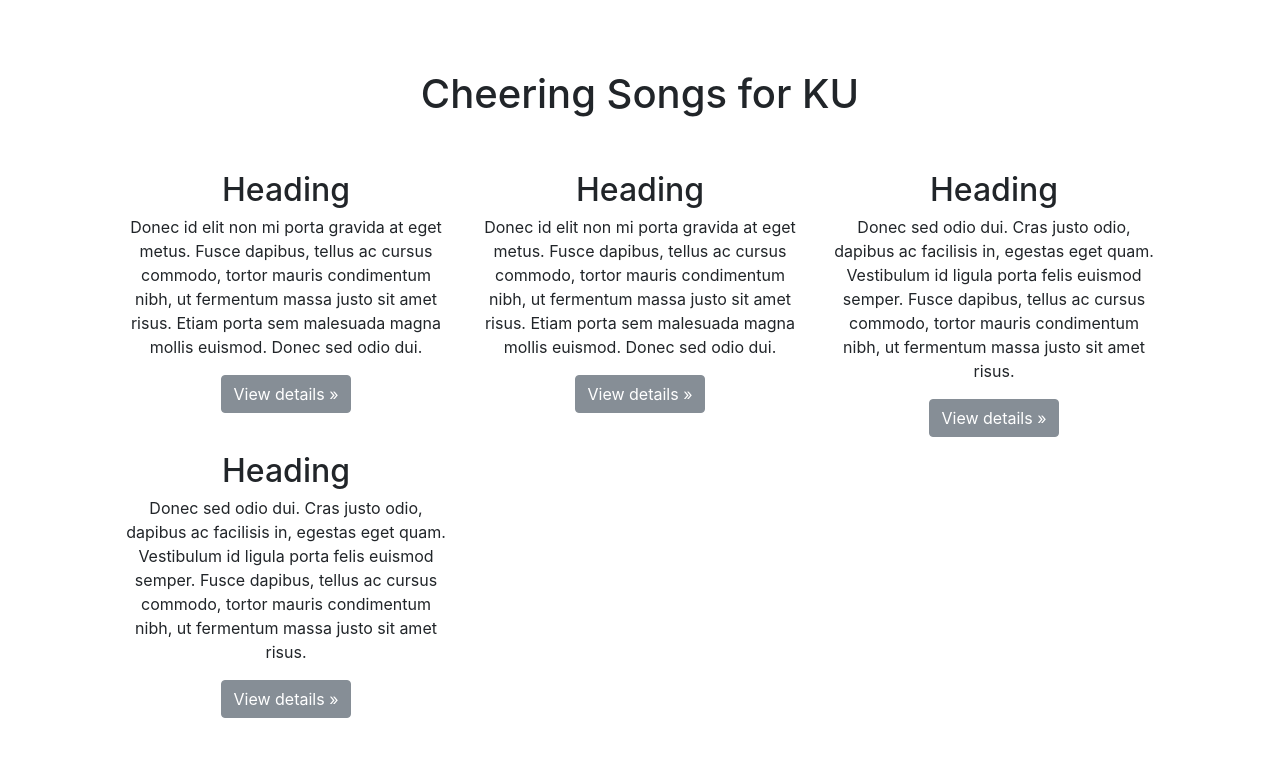
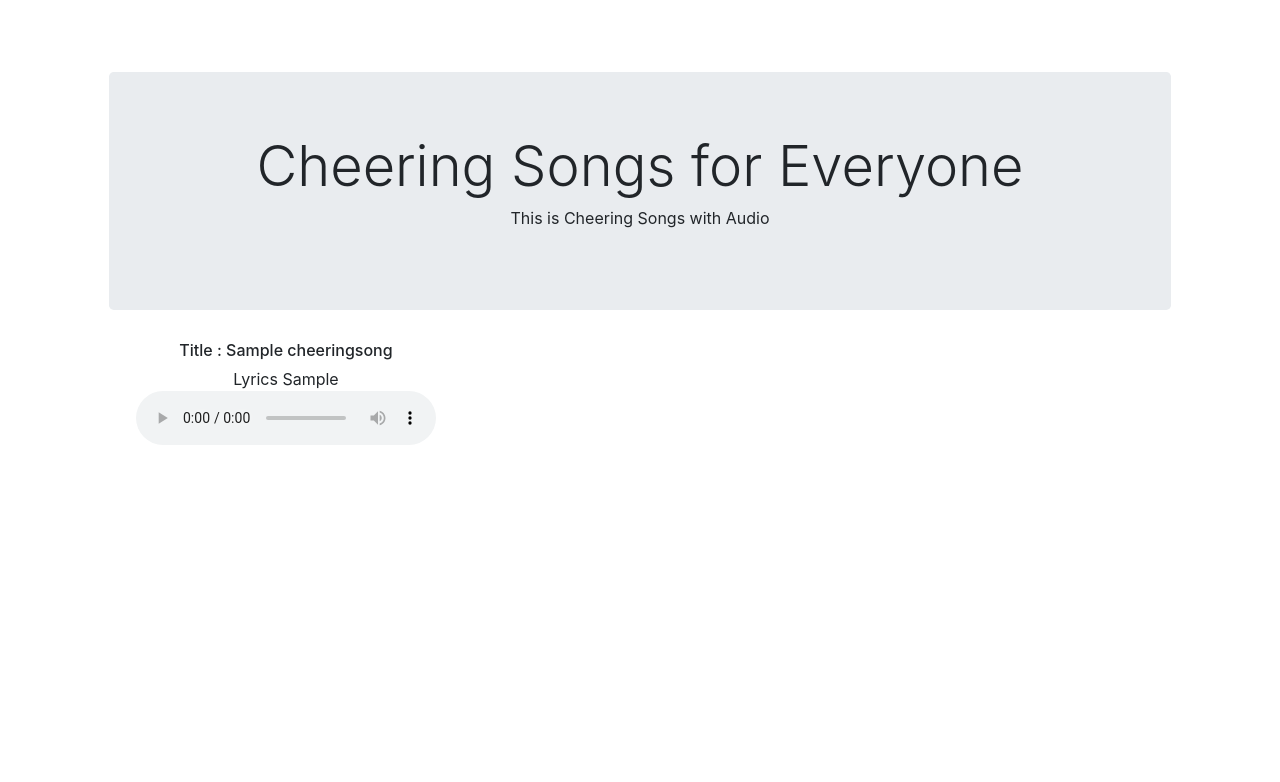
Before and after one commit to fromme0528/GoYeonJeon_2017, a Django app: page /cheeringsongs/ in a window 1280 px wide. Shown: the part 56-838 px from the top of the page. After the commit the page ends 501 px from the top, so only its background shows below. Run offline with Django 3.2, Linux system fonts and the light colour scheme; tables that the repository leaves empty hold one stand-in row (values such as "Sample post"); some libraries are stand-ins or nearby versions.

Commit message:
fix songs.html

```diff
--- a/blog/templates/blog/cheeringsongs.html
+++ b/blog/templates/blog/cheeringsongs.html
@@ -2,47 +2,28 @@
 {% block content %}
 
 
+<div class="jumbotron">
+  <div class="container">
+    <h1 class="display-4">Cheering Songs for Everyone</h1>
+    <p>This is Cheering Songs with Audio</p>
+  </div>
+</div>
 
-<h1>Cheering Songs for KU</h1><br><br>
 <div class="container">
-      <!-- Example row of columns -->
       <div class="row">
-      	{% for post in posts %}
-	    <div class="col-md-4l">
-	    	<h2> Title: {{cheeringsongs.title}} </h2>
-	    	<p> {{cheeringsongs.lyric}}</p>
-	    	<p>
-	    		<audio controls >
-					<source src="/static/audio/Sample.mp3" type="audio/mpeg">
-					Your browser does not support the audio element.
-				</audio> </p>
+      	{% for song in songs %}
+	    <div class="col-md-4">
+
+	    	<h6> Title : {{ song.title }} </h6>
+	    		Lyrics
+	    		{{song.lyric}}
+				<p>
+				<audio controls>
+					<source src="/static/audio/sample.mp3" type="audio/mpeg">
+				</audio></p>
     	</div>
 		{% endfor %}
+    </div>
+</div>
 
-        <div class="col-md-4">
-          <h2>Heading</h2>
-          <p>Donec id elit non mi porta gravida at eget metus. Fusce dapibus, tellus ac cursus commodo, tortor mauris condimentum nibh, ut fermentum massa justo sit amet risus. Etiam porta sem malesuada magna mollis euismod. Donec sed odio dui. </p>
-          <p><a class="btn btn-secondary" href="#" role="button">View details &raquo;</a></p>
-        </div>
-
-        <div class="col-md-4">
-          <h2>Heading</h2>
-          <p>Donec id elit non mi porta gravida at eget metus. Fusce dapibus, tellus ac cursus commodo, tortor mauris condimentum nibh, ut fermentum massa justo sit amet risus. Etiam porta sem malesuada magna mollis euismod. Donec sed odio dui. </p>
-          <p><a class="btn btn-secondary" href="#" role="button">View details &raquo;</a></p>
-        </div>
-        <div class="col-md-4">
-          <h2>Heading</h2>
-          <p>Donec sed odio dui. Cras justo odio, dapibus ac facilisis in, egestas eget quam. Vestibulum id ligula porta felis euismod semper. Fusce dapibus, tellus ac cursus commodo, tortor mauris condimentum nibh, ut fermentum massa justo sit amet risus.</p>
-          <p><a class="btn btn-secondary" href="#" role="button">View details &raquo;</a></p>
-        </div>
-                <div class="col-md-4">
-          <h2>Heading</h2>
-          <p>Donec sed odio dui. Cras justo odio, dapibus ac facilisis in, egestas eget quam. Vestibulum id ligula porta felis euismod semper. Fusce dapibus, tellus ac cursus commodo, tortor mauris condimentum nibh, ut fermentum massa justo sit amet risus.</p>
-          <p><a class="btn btn-secondary" href="#" role="button">View details &raquo;</a></p>
-        </div>
-      </div>
-
-
-
-
- {% endblock %}
+{% endblock %}
```
Also changed, not shown: 1 other file.
